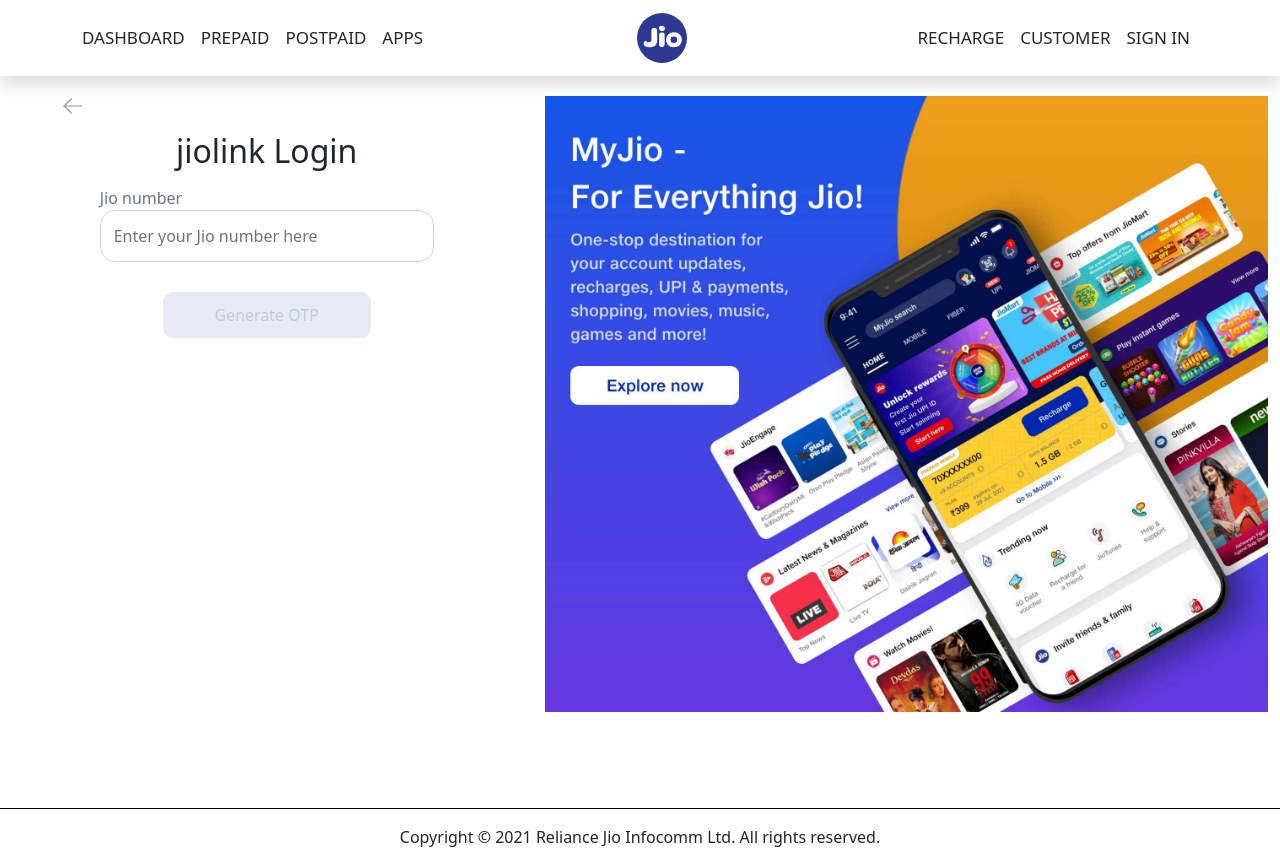
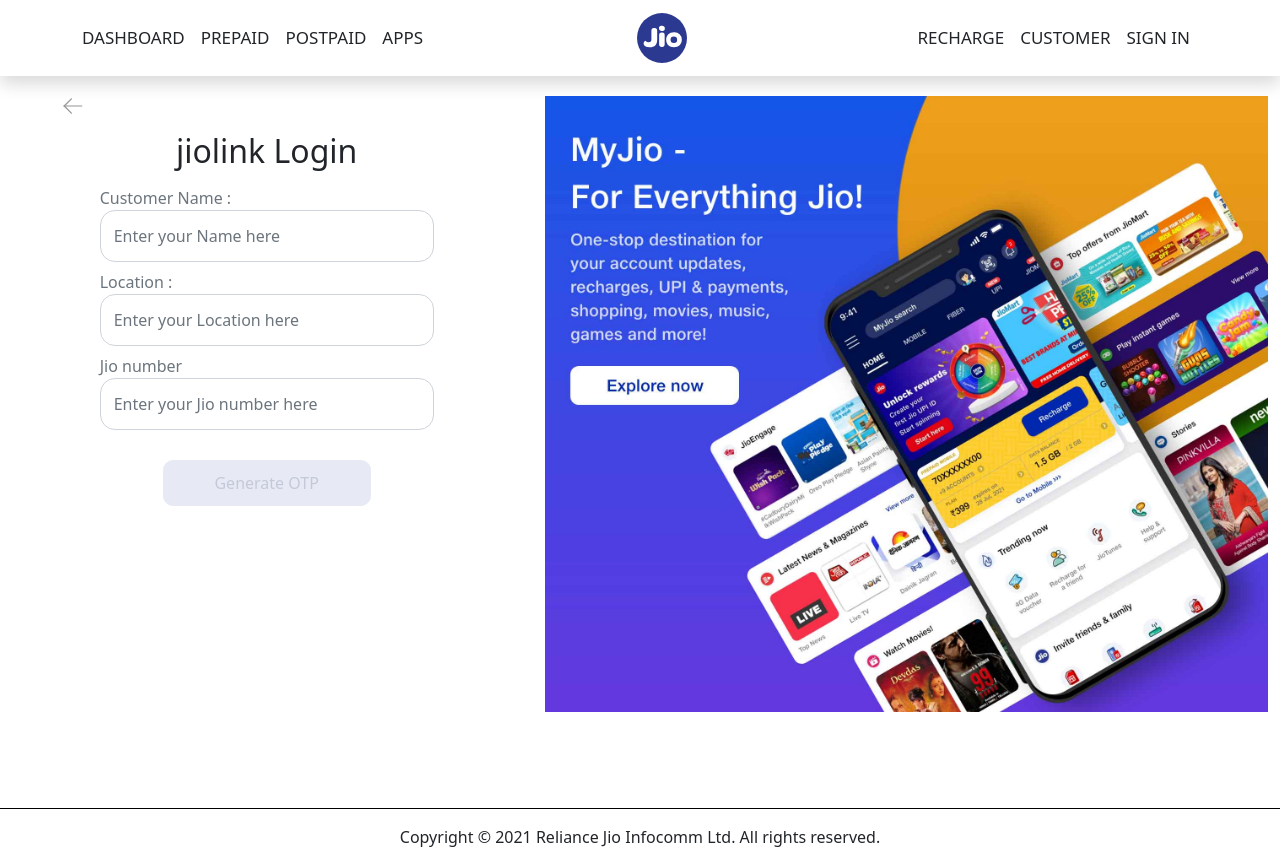
Before and after one commit to poongkamali/jio-app, a Vue app: page /link in a window 1280 px wide. Built offline with nearby package versions, Linux system fonts and the light colour scheme.

Commit message:
main | signin

```diff
--- a/src/components/pages/signin/jiowifi.vue
+++ b/src/components/pages/signin/jiowifi.vue
@@ -8,7 +8,17 @@
                             <h2 class="text-dark"> {{ mobile }} {{ fiber }} {{ jiolink }} {{ JioFi }} Login </h2>
                         </div>
                         <div class="container  justify-content-center w-75">
-                            <div class="form-group">
+                            <div class="form-group my-2">
+                                <label for="Joinumber" class="pr-1"> Customer Name :</label>
+                                <input type="text" class="form-control round_border" placeholder="Enter your Name here">
+
+                            </div>
+                            <div class="form-group my-2">
+                                <label for="Joinumber" class="pr-1"> Location :</label>
+                                <input type="text" class="form-control round_border" placeholder="Enter your Location here">
+
+                            </div>
+                            <div class="form-group my-2">
                                 <label for="Joinumber" class="pr-1"> Jio number</label>
                                 <input type="text" class="form-control round_border" placeholder="Enter your Jio number here">
                                 <button type="button" width="15rem" height="2.875rem" disabled="" class="form-Button align-items-center">Generate OTP</button>
```
